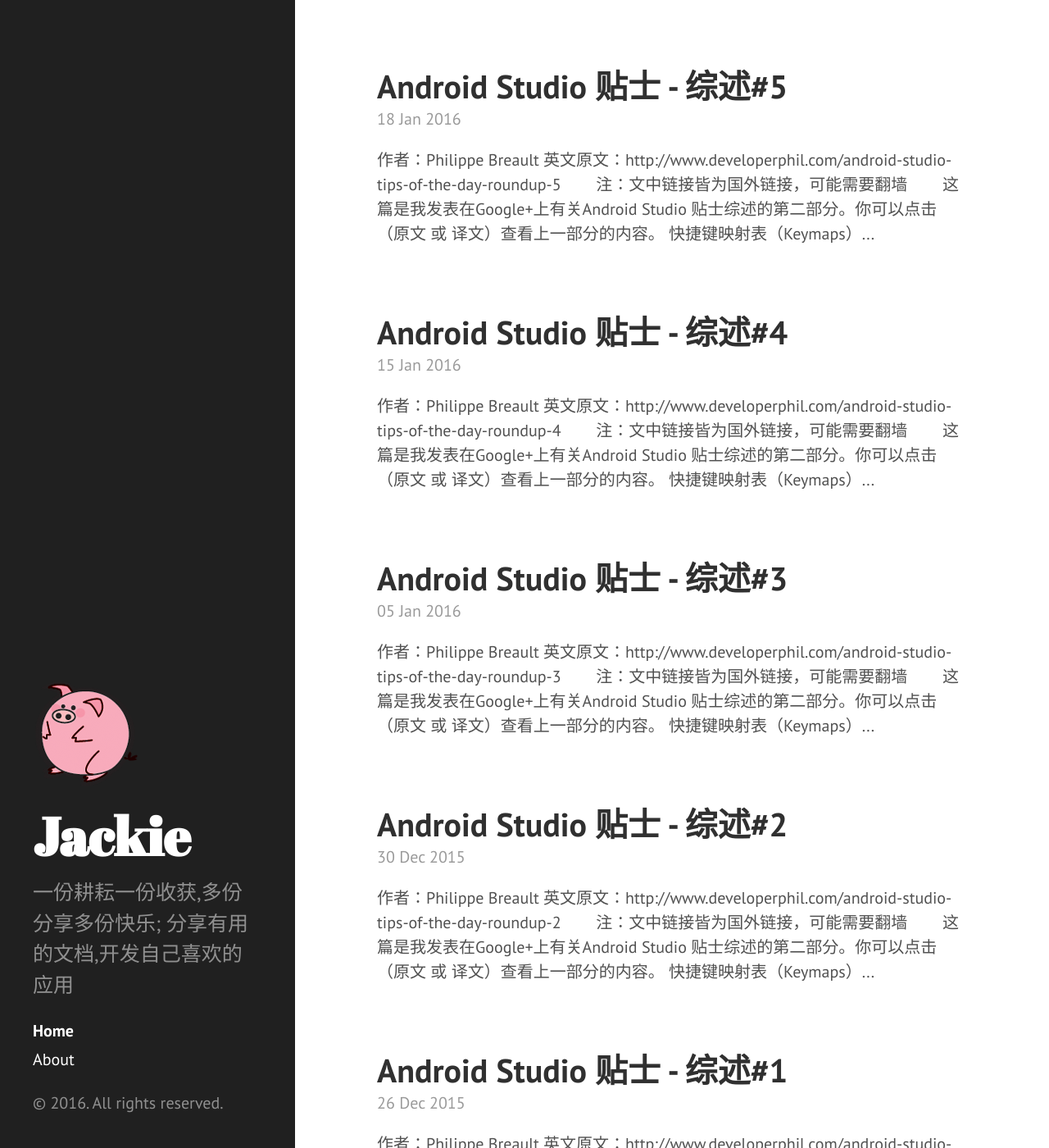
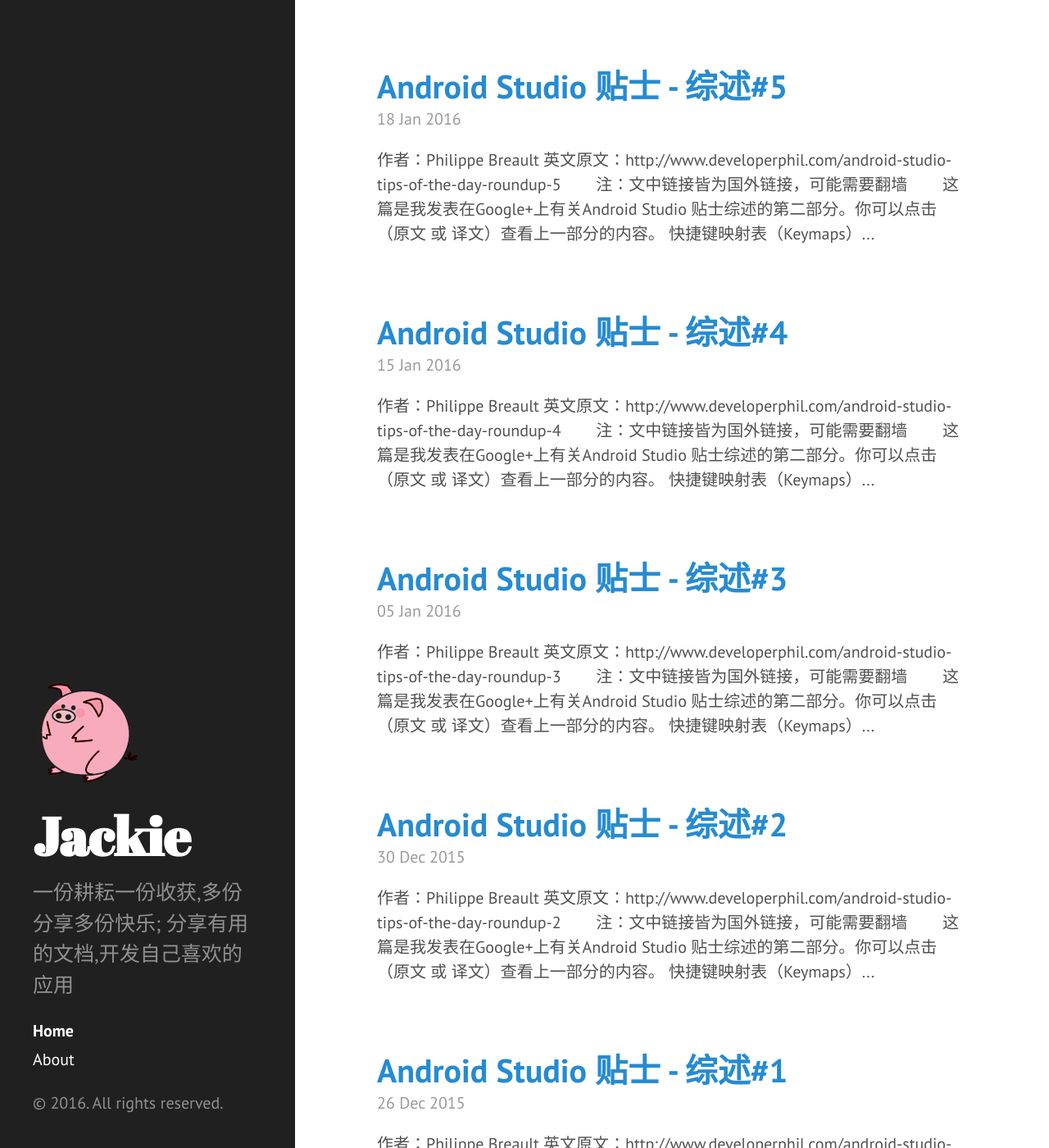
Before and after one commit to Jackie880823/Jackie880823.github.io, a Jekyll site: the page built from index.html, in a window 1280 px wide and 1400 px high. Shown: the whole window at 82% size. Built offline with Jekyll 4.4.1, drawn with Linux system fonts in a browser that asks for light colours; Markdown is read by kramdown in place of the engine named in the settings; the list of posts is cut into pages by our own code.

Commit message:
文章标题颜色

```diff
--- a/public/css/poole.css
+++ b/public/css/poole.css
@@ -337,7 +337,7 @@
 .page-title,
 .post-title,
 .post-title a {
-  color: #303030;
+  color: #268BD2;
 }
 .page-title,
 .post-title {
```
